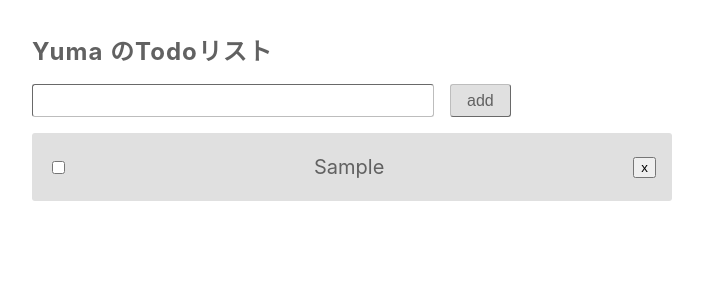
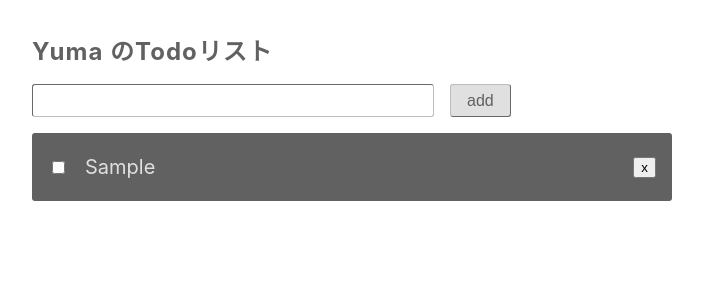
Before and after one commit to merci10/yuma-todo, a React (Create React App) app: page / in a window 1280 px wide. Both pictures are taken after typing "Sample" into the empty fields and a click on the button "add". Shown: the top 300 px of the page, without its empty margins (288-991 px from the left). Built offline with nearby package versions, Linux system fonts and the light colour scheme.

Commit message:
css修正

```diff
--- a/src/Todo/components.module.css
+++ b/src/Todo/components.module.css
@@ -51,24 +51,27 @@ todos
   justify-content: space-between;
   align-items: center;
   padding: 20px 16px;
-  background-color: #E0E0E0;
+  background-color: #616161;
   margin-top: 12px;
-  color: #616161;
+  color: #E0E0E0;
   border-radius: 3px;
 }
 
+.todosCompleted {
+  background-color: #E0E0E0;
+}
+
 .todosCompletedCheckBox {
-  display: block;
   margin-right: 20px;
 }
 
 .todosContent {
-  word-break: break-all;
+  width: 100%;
+  word-break: break-word;
   font-size: 20px;
   line-height: 1.4;
 }
 
 .todosRemoveBtn {
-  display: block;
   margin-left: 20px;
 }
--- a/src/Todo/components.tsx
+++ b/src/Todo/components.tsx
@@ -45,10 +45,20 @@ export function Todos(props: TodosProps) {
     <ul className={styles.todos}>
       {props.todoList.map((todo) => {
         return (
-          <li className={styles.todosTodo} key={todo.id}>
-            <input className={styles.todosCompletedCheckBox} type="checkbox" onClick={() => props.toggleIsCompleted(todo.id)} />
+          <li className={`${styles.todosTodo} ${todo.isCompleted ? styles.todosCompleted : ''}`} key={todo.id}>
+            <input
+              className={styles.todosCompletedCheckBox}
+              type="checkbox"
+              checked={todo.isCompleted}
+              onChange={() => props.toggleIsCompleted(todo.id)}
+            />
             <div className={styles.todosContent}>{todo.content}</div>
-            <input className={styles.todosRemoveBtn} type="button" value="x" onClick={() => props.removeTodo(todo.id)} />
+            <input
+              className={styles.todosRemoveBtn}
+              type="button"
+              value="x"
+              onClick={() => props.removeTodo(todo.id)}
+            />
           </li>
         )
       })}
```
